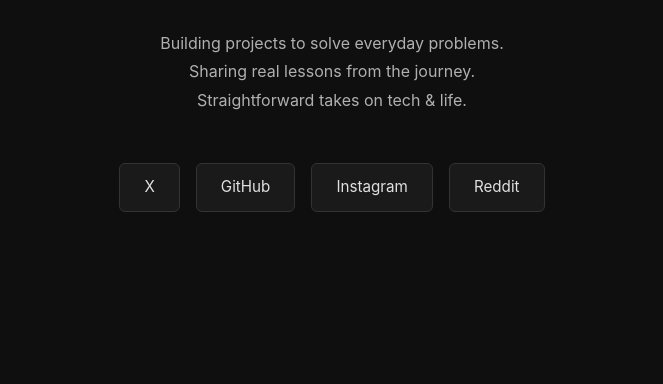
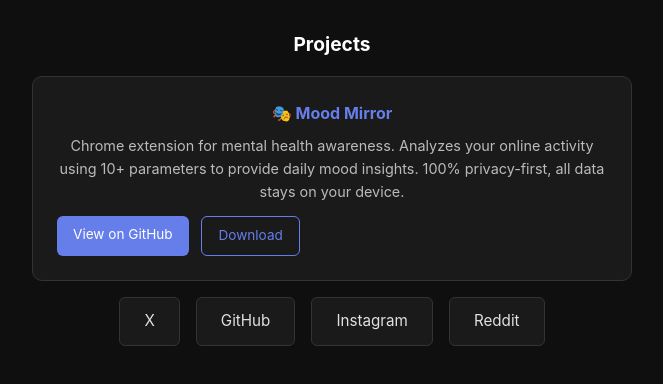
Before and after one commit to humblemodi/humblemodi.github.io, a plain HTML site: page index.html in a window 1280 px wide. Shown: the part 346-730 px from the top of the page, without its empty margins (308-971 px from the left). Drawn offline with Linux system fonts and the light colour scheme.

Commit message:
Update index.html
Signed-off-by: Humble Modi <humblemodi@gmail.com>

```diff
--- a/index.html
+++ b/index.html
@@ -77,6 +77,22 @@
             Sharing real lessons from the journey.<br>
             Straightforward takes on tech & life.
         </p>
+
+                <!-- Projects Section -->
+        <div class="projects">
+            <h2 style="font-size:1.2rem;margin-bottom:1rem;color:#fff;">Projects</h2>
+            <div style="background:#1a1a1a;padding:1.5rem;border-radius:10px;border:1px solid #333;margin-bottom:1rem;">
+                <h3 style="font-size:1rem;color:#667eea;margin-bottom:0.5rem;">🎭 Mood Mirror</h3>
+                <p style="font-size:0.9rem;color:#bbb;line-height:1.6;margin-bottom:0.8rem;">
+                    Chrome extension for mental health awareness. Analyzes your online activity using 10+ parameters to provide daily mood insights. 100% privacy-first, all data stays on your device.
+                </p>
+                <div style="display:flex;gap:0.8rem;flex-wrap:wrap;">
+                    <a href="https://github.com/humblemodi/mood-mirror" target="_blank" style="background:#667eea;color:#fff;padding:0.5rem 1rem;border-radius:6px;text-decoration:none;font-size:0.85rem;transition:all 0.3s;">View on GitHub</a>
+                    <a href="https://github.com/humblemodi/mood-mirror/releases" target="_blank" style="background:transparent;color:#667eea;padding:0.5rem 1rem;border-radius:6px;text-decoration:none;font-size:0.85rem;border:1px solid #667eea;transition:all 0.3s;">Download</a>
+                </div>
+            </div>
+        </div>
+
         <div class="links">
             <a href="https://x.com/thehumblemodi" class="link" target="_blank">X</a>
             <a href="https://github.com/HumbleModi" class="link" target="_blank">GitHub</a>
```
